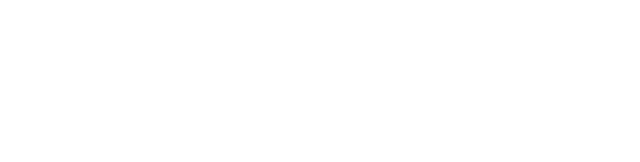
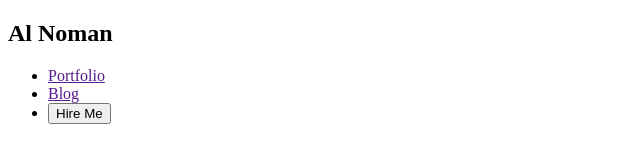
Before and after one commit to alnoman997/hero-dev-portfolio, a plain HTML site: page index.html in a window 1280 px wide. Shown: the whole page, without its empty margins (0-640 px from the left). Drawn offline with Linux system fonts and the light colour scheme.

Commit message:
navigation importad primarily

```diff
--- a/index.html
+++ b/index.html
@@ -6,6 +6,18 @@
     <title>Al Noman Demo Portfolio</title>
 </head>
 <body>
+<header>
+    <nav>
+        <div>
+            <h2>Al Noman </h2>
+        </div>
 
+        <ul>
+            <li><a href="">Portfolio</a></li>
+            <li><a href="">Blog</a></li>
+            <li><button>Hire Me</button></li>
+        </ul>
+    </nav>
+</header>
 </body>
 </html>
```
